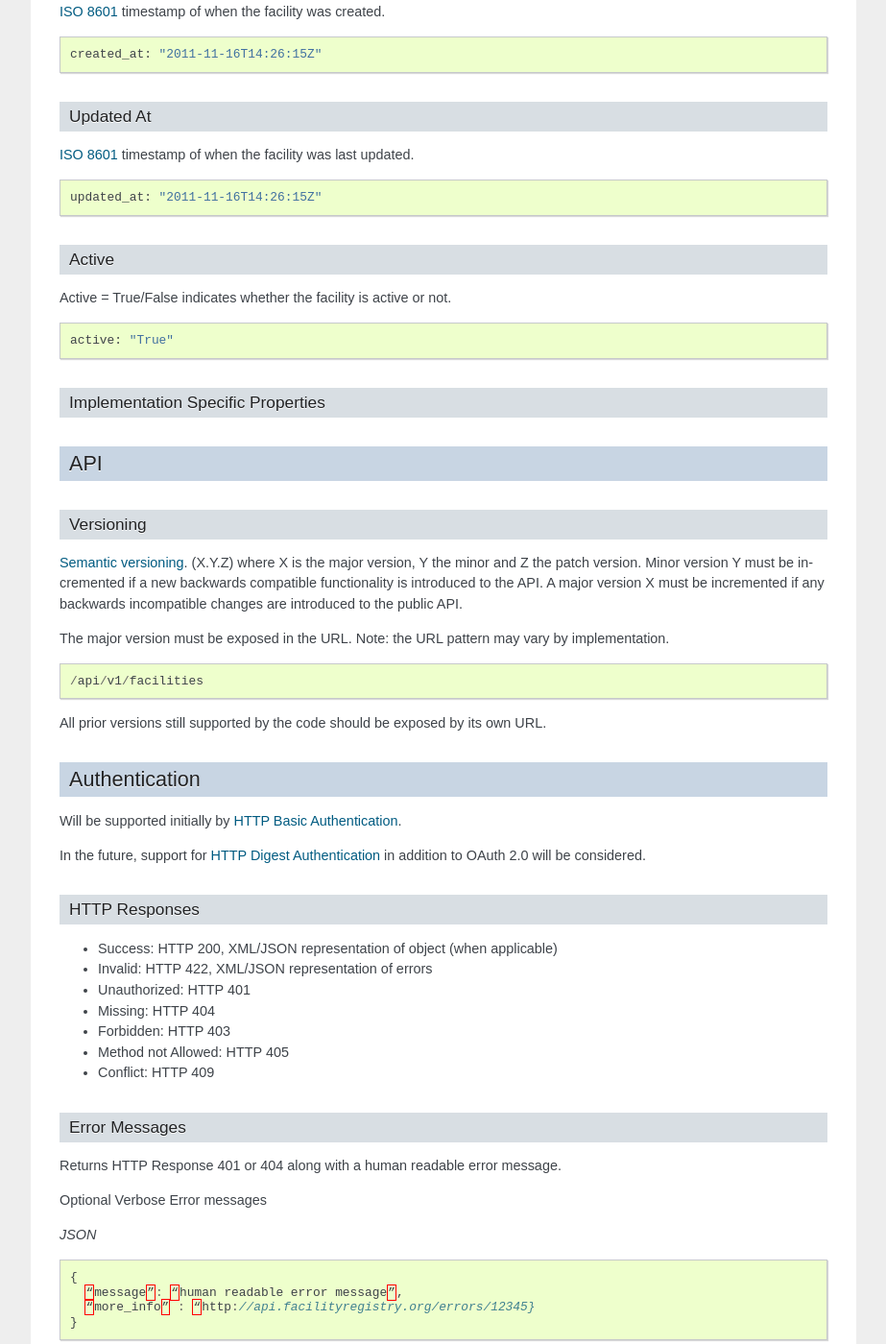
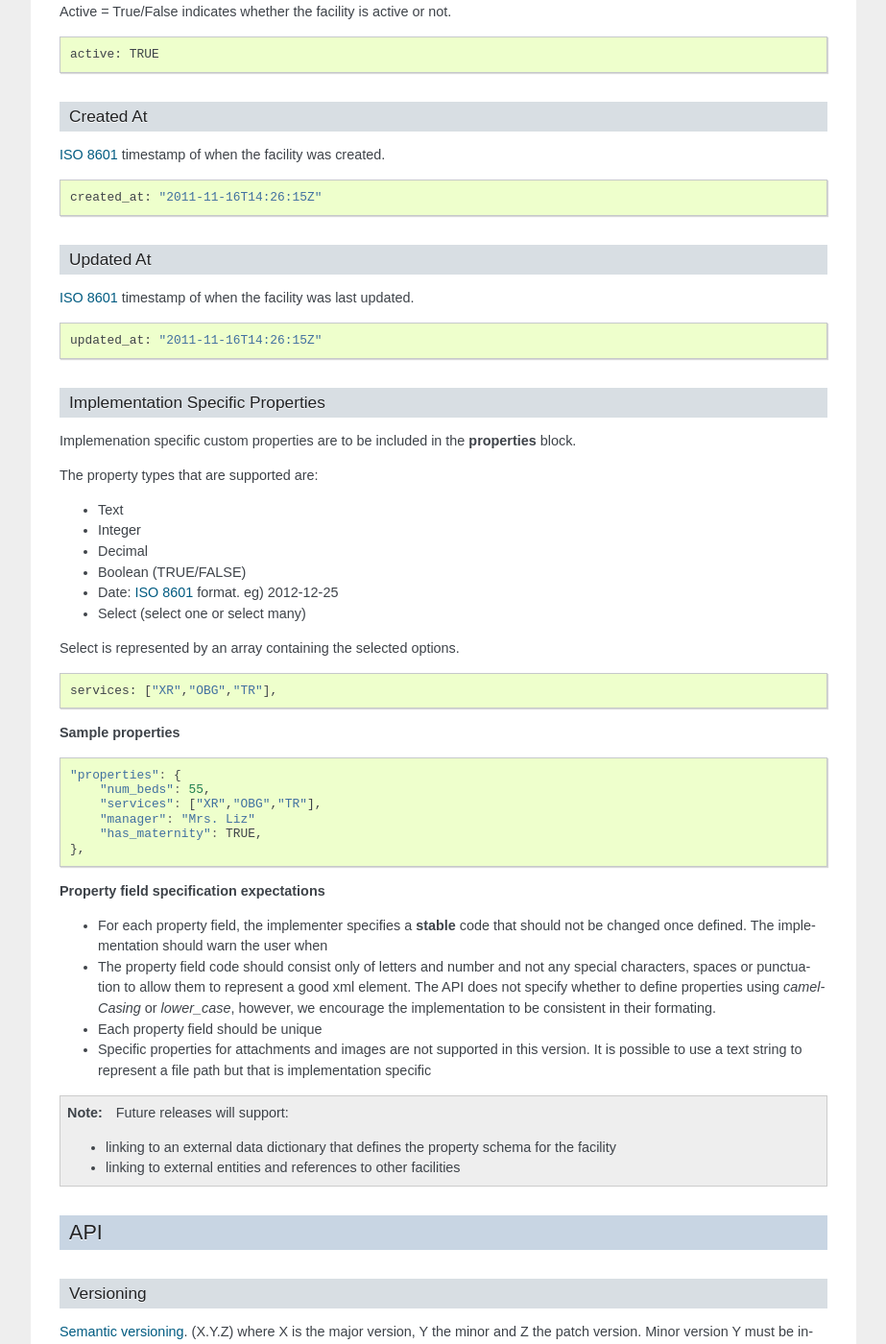
Before and after one commit to facilityregistry/fred-api, a Sphinx documentation site: the page built from docs/api_specifications.rst, in a window 1280 px wide and 1400 px high, scrolled down 1480 px. Shown: the whole window at 96% size, without its empty margins (198-1121 px from the left). Built offline with Sphinx 7.4.7, drawn with Linux system fonts in a browser that asks for light colours; some of the changed text lies outside the part shown.

Commit message:
api draft proposal for v1

```diff
--- a/docs/api_specifications.rst
+++ b/docs/api_specifications.rst
@@ -21,6 +21,7 @@ Name of the facility.
 ::
 
   name: "Kakamega HC"
+
 
 System Id
 ~~~~~~~~~
@@ -78,6 +79,14 @@ Geolocation represented by latitude and longitude cooridinates in decimal degree
 
   coordinates: [-1.6917, 29.5250]
 
+Active
+~~~~~~
+
+Active = True/False indicates whether the facility is active or not.
+
+::
+
+  active: TRUE
 
 Created At
 ~~~~~~~~~~
@@ -92,19 +101,51 @@ Updated At
 ::
   updated_at: "2011-11-16T14:26:15Z"
 
+Implementation Specific Properties
+~~~~~~~~~~~~~~~~~~~~~~~~~~~~~~~~~~
 
-Active
-~~~~~~
+Implemenation specific custom properties are to be included in the **properties** block.
 
-Active = True/False indicates whether the facility is active or not.
+The property types that are supported are:
+
+- Text
+- Integer
+- Decimal
+- Boolean (TRUE/FALSE)
+- Date: `ISO 8601 <http://en.wikipedia.org/wiki/ISO_8601/>`_ format. eg) 2012-12-25
+- Select (select one or select many)
+
+Select is represented by an array containing the selected options.
 
 ::
 
-  active: "True"
+  services: ["XR","OBG","TR"],
 
-Implementation Specific Properties
-~~~~~~~~~~~~~~~~~~~~~~~~~~~~~~~~~~
+**Sample properties**
 
+.. code-block:: javascript
+
+  "properties": {
+      "num_beds": 55,
+      "services": ["XR","OBG","TR"],
+      "manager": "Mrs. Liz"
+      "has_maternity": TRUE,
+  },
+
+
+**Property field specification expectations**
+
+- For each property field, the implementer specifies a **stable** code that should not be changed once defined.  The implementation should warn the user when
+- The property field code should consist only of letters and number and not any special characters, spaces or punctuation to allow them to represent a good xml element.  The API does not specify whether to define properties using *camelCasing* or *lower_case*, however, we encourage the implementation to be consistent in their formating.
+- Each property field should be unique
+- Specific properties for attachments and images are not supported in this version.  It is possible to use a text string to represent a file path but that is implementation specific
+
+.. Note::
+
+  Future releases will support:
+
+  - linking to an external data dictionary that defines the property schema for the facility
+  - linking to external entities and references to other facilities
 
 API
 ---
--- a/docs/facilities.json
+++ b/docs/facilities.json
@@ -4,7 +4,7 @@
             "name": "Kakamega HC",
             "url": "http: //facilityregistry.org/api/v1/facilities/0X9OCW3JMV98EYOVN32SGN4II",
             "id": "0X9OCW3JMV98EYOVN32SGN4II",
-            "active": "True",
+            "active": TRUE,
             "created_at": "2011-11-16T14: 26: 15Z",
             "updated_at": "2011-11-16T14: 26: 15Z",
             "coordinates": [
@@ -23,8 +23,11 @@
                     "id": "53adf"
                 }
             ],
-            "properties": {
-                "number_beds": "10",
+	    "properties": {
+      	        "num_beds": 55,
+      	        "services": ["XR","OBG","TR"],
+      	        "manager": "Mrs. Liz"
+      	        "has_maternity": TRUE,
                 "medical_officer": "Dr.Mukombo"
             }
         }
```
